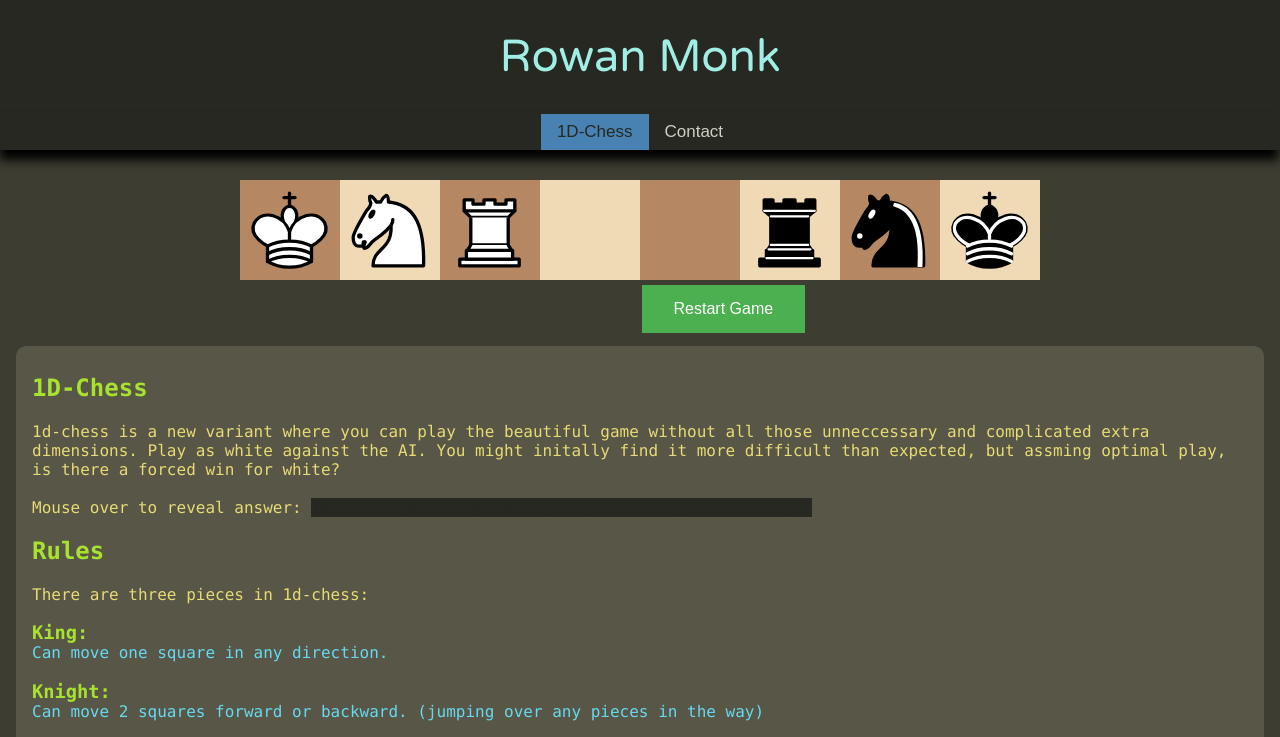
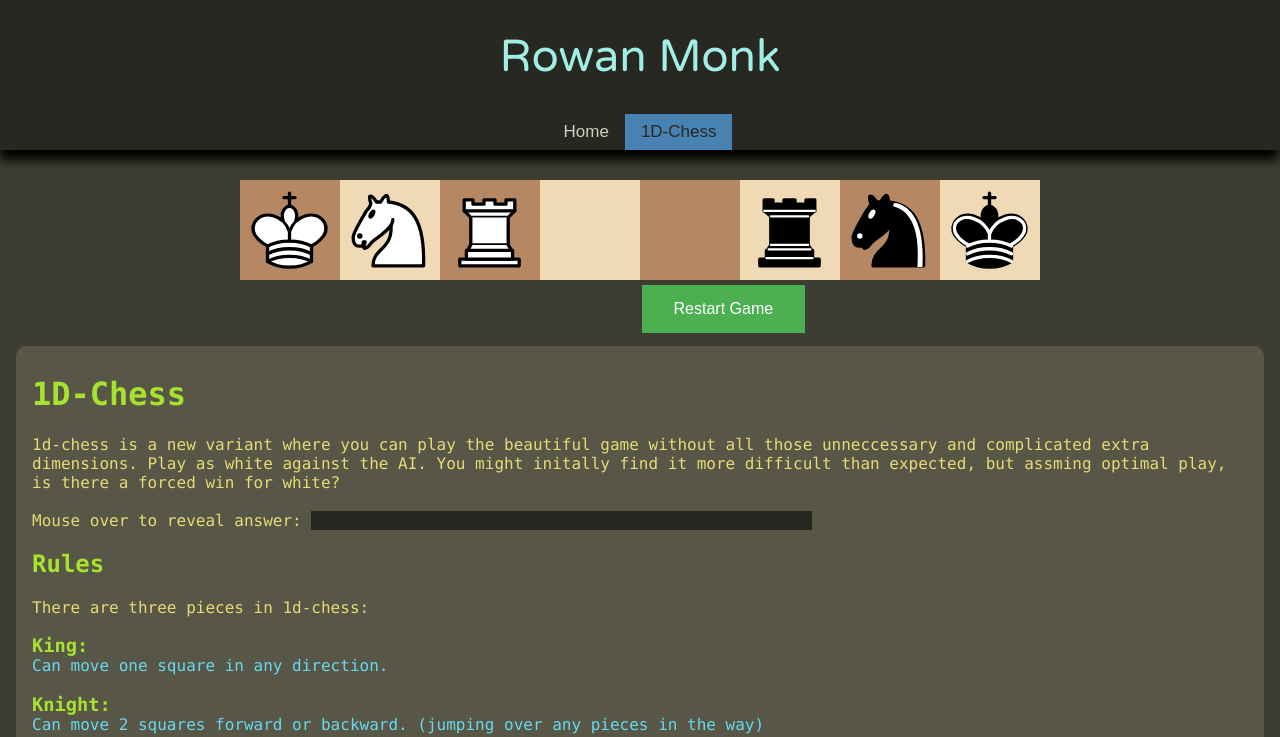
Before and after one commit to Rowan441/Rowan441.github.io, a plain HTML site: page chess.html in a window 1280 px wide. Shown: the top 737 px of the page. Drawn offline with Linux system fonts and the light colour scheme.

Commit message:
Fix header

```diff
--- a/chess.html
+++ b/chess.html
@@ -29,11 +29,11 @@
         Rowan Monk
     </div>
     <nav>
+		<a href="/index">
+			Home
+		</a>
 		<a href="/chess" class="active">
 			1D-Chess
-		</a>
-		<a href="/contact">
-			Contact
 		</a>
     </nav>
 </header>
@@ -48,7 +48,7 @@
 		</div>
 	</div>
 
-	<section class="rules">
+	<main>
 
 		<h1> 1D-Chess </h1>
 
@@ -100,7 +100,7 @@
 		</p>
 
 
-	</section>
+	</main>
 
 </body>
 </html>
--- a/css/styles.css
+++ b/css/styles.css
@@ -80,7 +80,7 @@ canvas {
 	visibility: hidden;
 }
 
-section.rules {
+main {
   background-color: #585647;
   padding: 8px 16px;
   margin: 8px 16px;
```
Also changed, not shown: index.html (+3 -3 lines).
